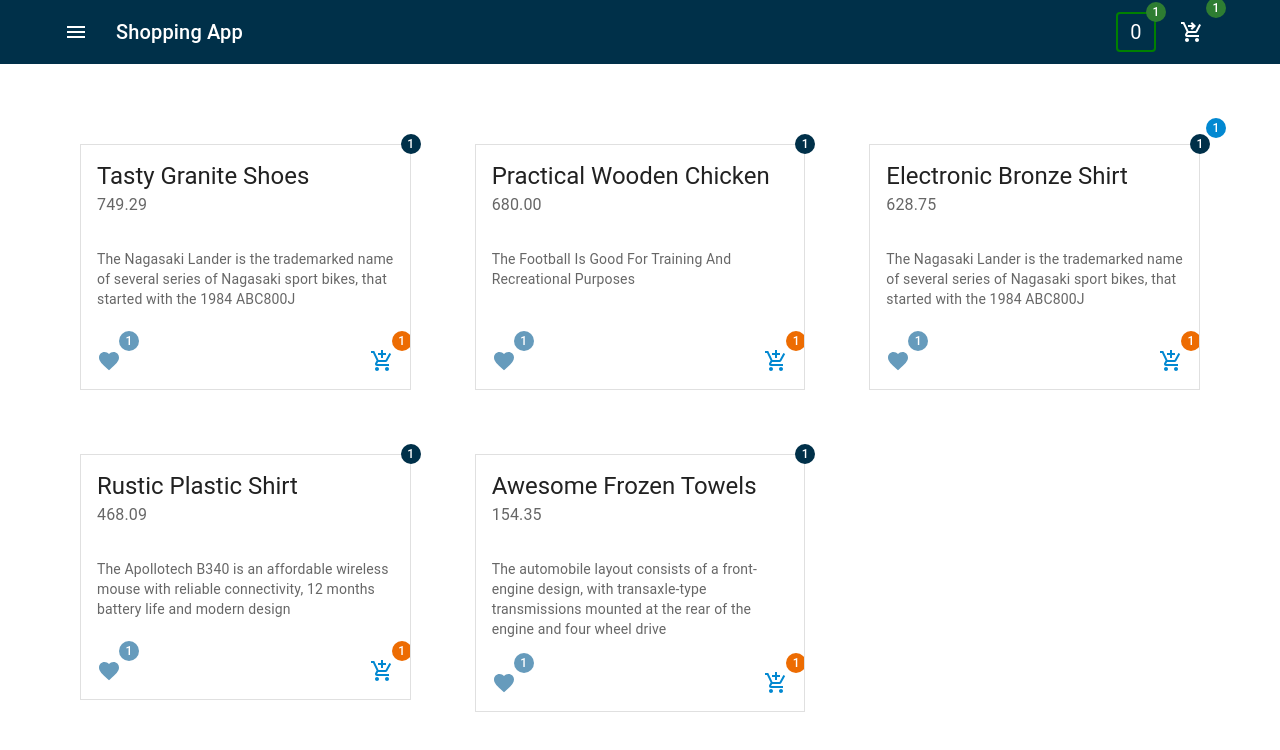
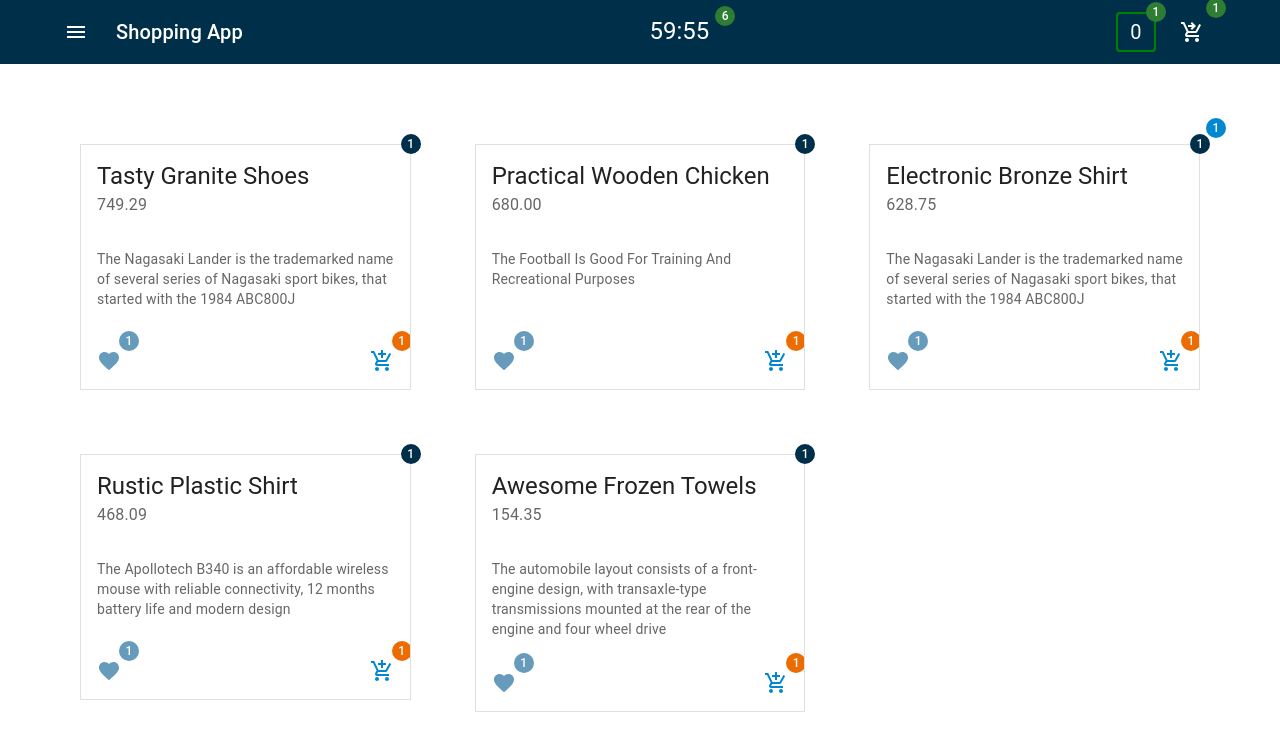
Before and after one commit to amoljagtap17/2024-react-shopping-cart, a React (Vite) app: page / in a window 1280 px wide. Shown: the top 750 px of the page. Built offline with nearby package versions, Linux system fonts and the light colour scheme; data requests are answered from the project's data file.

Commit message:
react-shopping-cart: add countdown timer component

```diff
--- /dev/null
+++ b/src/components/sections/layout/Navbar/CountDownTimer/index.tsx
@@ -0,0 +1,30 @@
+import { Typography } from "@mui/material";
+import { useEffect, useState } from "react";
+import { RenderCount } from "../../../../lib";
+
+export function CountDownTimer() {
+  const [timeLeft, setTimeLeft] = useState(3600);
+
+  useEffect(() => {
+    if (timeLeft <= 0) return;
+
+    const intervalId = setInterval(() => {
+      setTimeLeft((prevTime) => prevTime - 1);
+    }, 1000);
+
+    return () => clearInterval(intervalId);
+  }, [timeLeft]);
+
+  const minutes = Math.floor(timeLeft / 60)
+    .toString()
+    .padStart(2, "0");
+  const seconds = (timeLeft % 60).toString().padStart(2, "0");
+
+  return (
+    <RenderCount bgcolor="success">
+      <Typography variant="h5" component="div" paddingX={2}>
+        {minutes}:{seconds}
+      </Typography>
+    </RenderCount>
+  );
+}
--- a/src/components/sections/layout/Navbar/index.tsx
+++ b/src/components/sections/layout/Navbar/index.tsx
@@ -7,6 +7,7 @@ import {
   Toolbar,
   Typography,
 } from "@mui/material";
+import { CountDownTimer } from "./CountDownTimer";
 import { FavoritesCount } from "./FavoritesCount";
 import { ShoppingCartButton } from "./ShoppingCartButton";
 
@@ -25,17 +26,25 @@ export function Navbar() {
             >
               <MenuIcon />
             </IconButton>
-            <Typography variant="h6" component="div" sx={{ flexGrow: 1 }}>
-              Shopping App
-            </Typography>
             <Box
-              width={100}
               display="flex"
               justifyContent="space-between"
               alignItems="center"
+              flexGrow={1}
             >
-              <FavoritesCount />
-              <ShoppingCartButton />
+              <Typography variant="h6" component="div">
+                Shopping App
+              </Typography>
+              <CountDownTimer />
+              <Box
+                width={100}
+                display="flex"
+                justifyContent="space-between"
+                alignItems="center"
+              >
+                <FavoritesCount />
+                <ShoppingCartButton />
+              </Box>
             </Box>
           </Toolbar>
         </Container>
```
